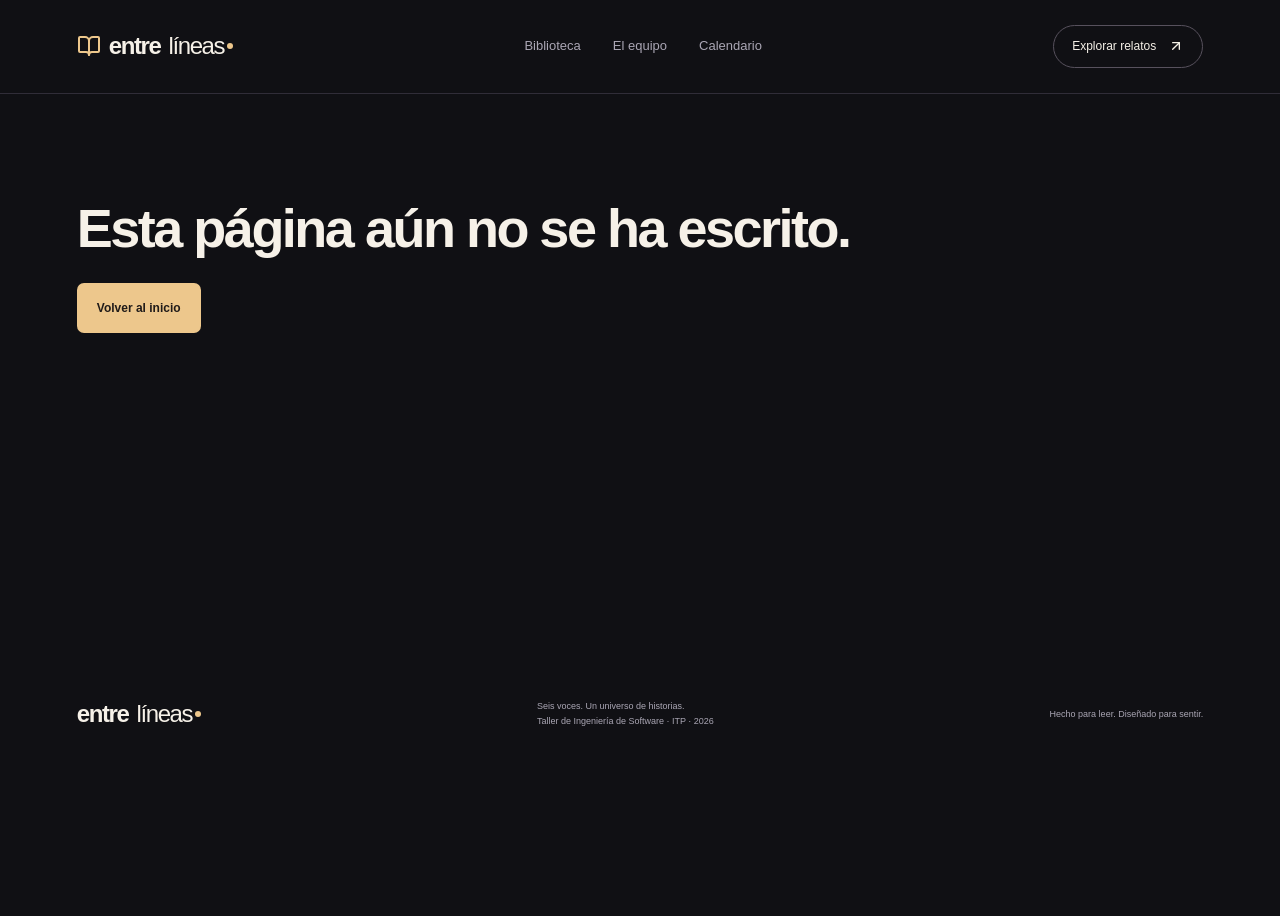
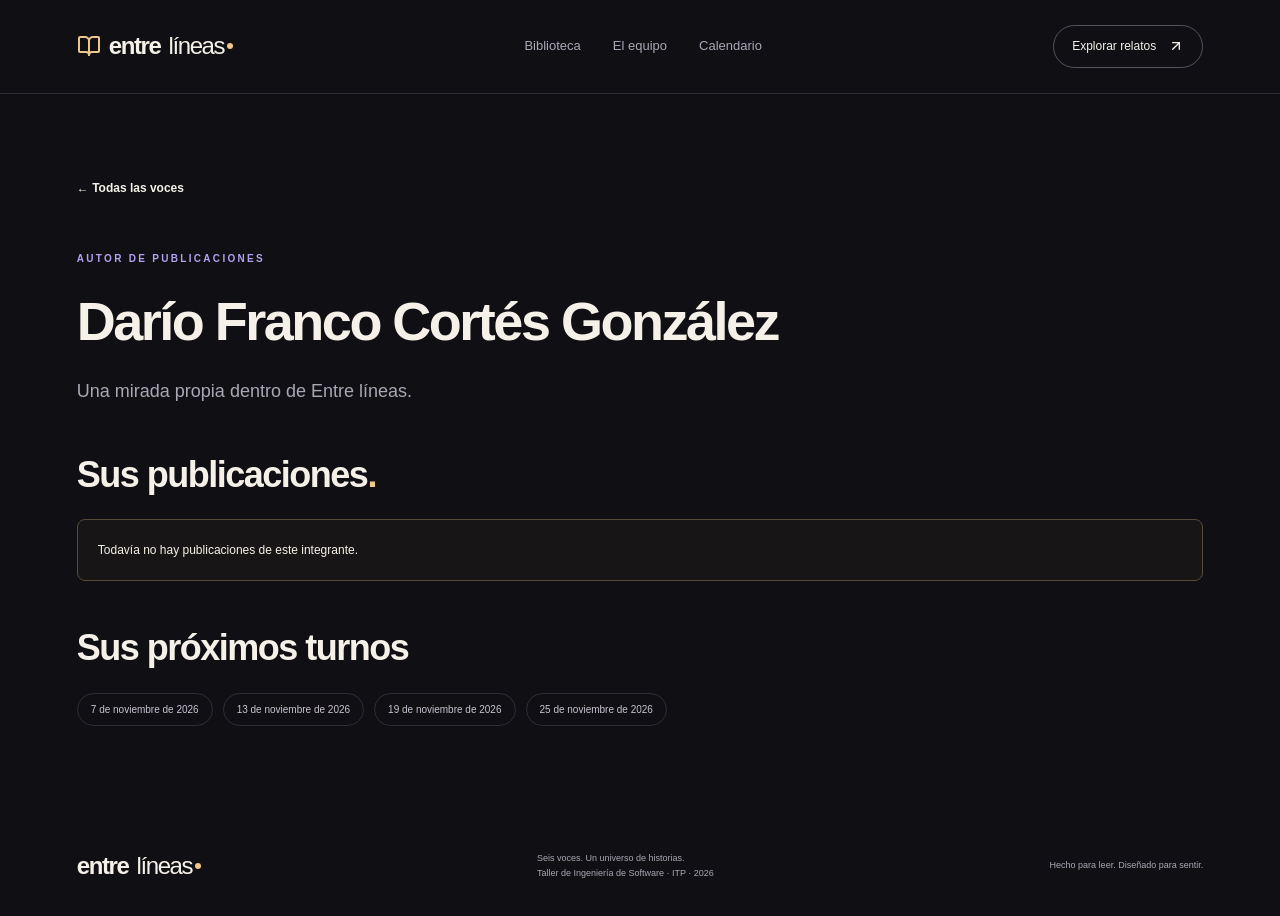
Before and after one commit to toon1291/entrelineas-blog, a Next.js app: page /integrantes/dario in a window 1280 px wide. Before the commit this address had no page. Shown: the top 916 px of the page. Before the commit the page ends 800 px from the top, so only its background shows below. Built offline with nearby package versions, Linux system fonts and the light colour scheme.

Commit message:
Add files via upload

```diff
--- /dev/null
+++ b/src/app/integrantes/[id]/page.tsx
@@ -0,0 +1,3 @@
+import {notFound} from 'next/navigation';import Link from 'next/link';import {members,visibleStories,schedule,dateLabel} from '@/data/blog';
+export function generateStaticParams(){return members.map(m=>({id:m.id}))}
+export default async function Member({params}:{params:Promise<{id:string}>}){const {id}=await params;const m=members.find(m=>m.id===id);if(!m)notFound();const posts=visibleStories.filter(s=>s.authorId===id).sort((a,b)=>b.publishedAt!.localeCompare(a.publishedAt!));return <main id="main" className="section member-page"><Link href="/#equipo" className="text-link">← Todas las voces</Link><div className="eyebrow purple">AUTOR DE PUBLICACIONES</div><h1>{m.name}</h1><p className="lead">Una mirada propia dentro de Entre líneas.</p><h2>Sus publicaciones<span>.</span></h2>{posts.length?posts.map(s=><Link className="post-row" href={'/cuentos/'+s.slug} key={s.slug}>{s.title}<small>{dateLabel(s.publishedAt!)}</small></Link>):<p className="notice">Todavía no hay publicaciones de este integrante.</p>}<h2>Sus próximos turnos</h2><div className="turns">{schedule.filter(s=>s.member.id===id).map(s=><span className="pill" key={s.date}>{dateLabel(s.date)}</span>)}</div></main>}
```
